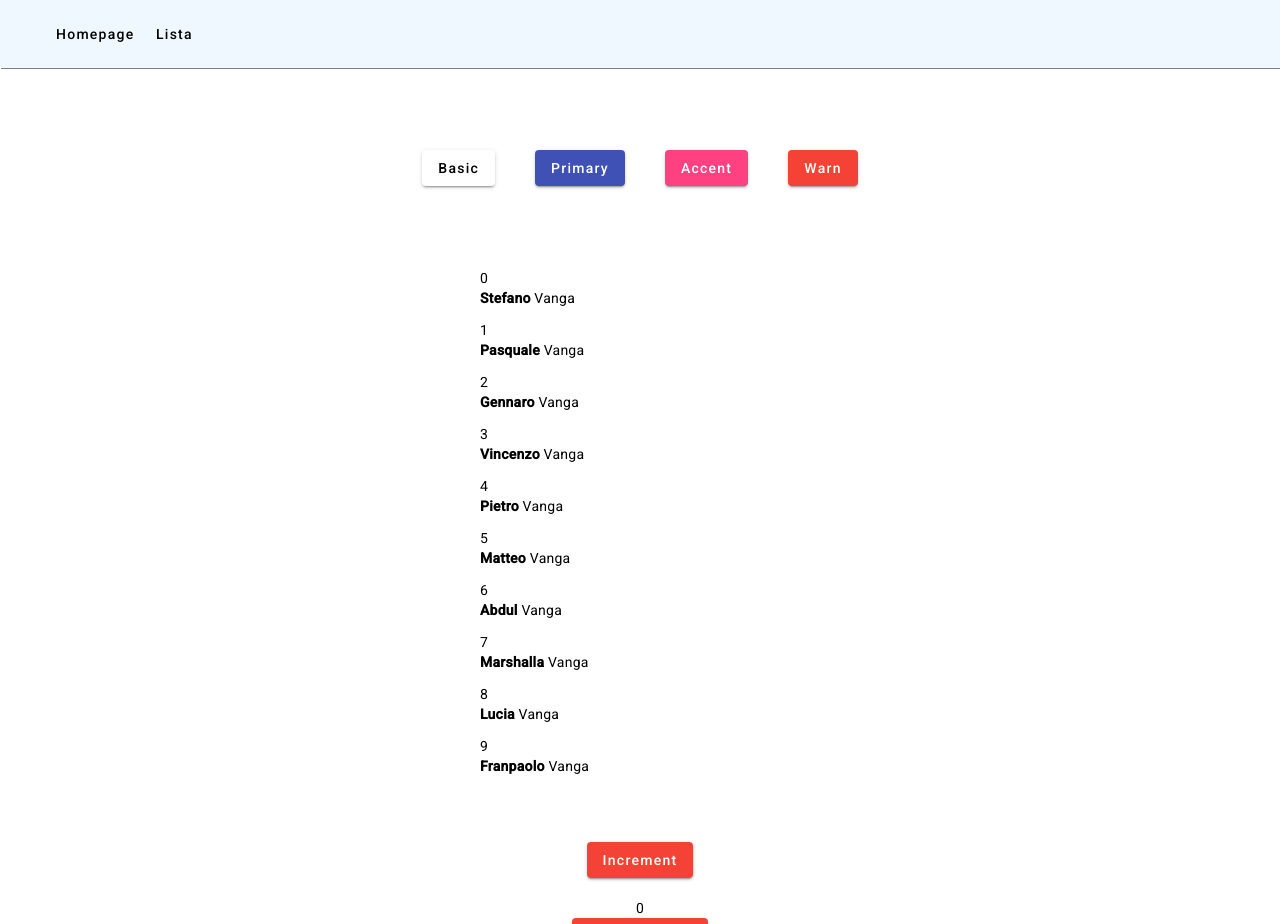
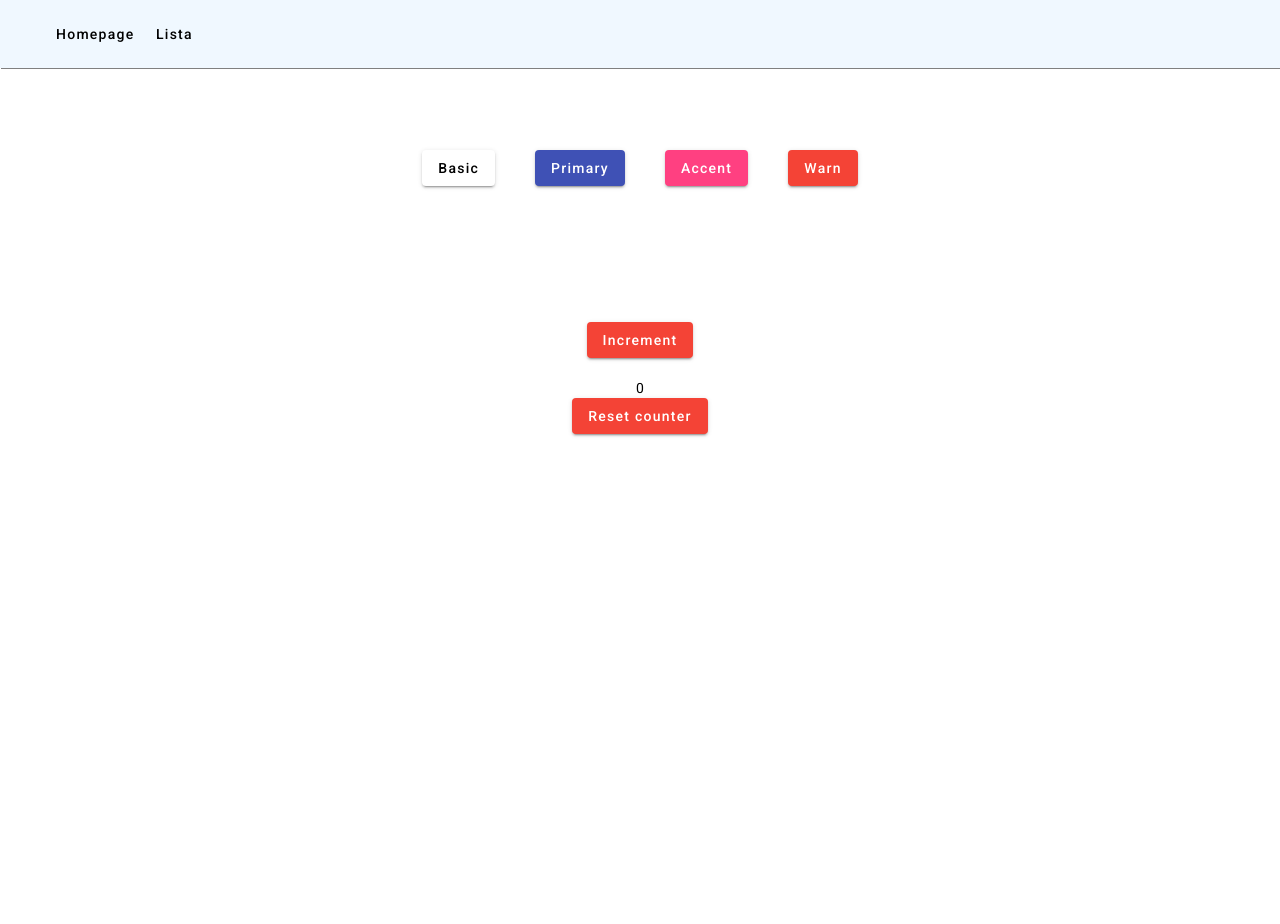
Before and after one commit to Pietro4068/Pietro-s-Repository, an Angular app in the folder corso-angular/: page / in a window 1280 px wide. Shown: the top 924 px of the page. After the commit the page ends 800 px from the top, so only its background shows below. Built offline with nearby package versions, Linux system fonts and the light colour scheme.

Commit message:
Esercizio 2 giorno completo

```diff
--- a/corso-angular/src/app/components/home/homepage/homepage.component.css
+++ b/corso-angular/src/app/components/home/homepage/homepage.component.css
@@ -5,6 +5,13 @@
     height: 200px;
 
 }
+.align1 {
+    display: flex;
+    justify-content: center;
+    align-items: center;
+
+
+}
 
 .button{
     margin: 20px;
--- a/corso-angular/src/app/components/home/homepage/homepage.component.html
+++ b/corso-angular/src/app/components/home/homepage/homepage.component.html
@@ -3,33 +3,45 @@
   <button class="button" mat-raised-button (click)="paperino()" color="primary">
     Primary
   </button>
-  <button class="button" mat-raised-button (click)="pluto()" (click)="cambiaColore3()" color="accent">
+  <button
+    class="button"
+    mat-raised-button
+    (click)="pluto()"
+    (click)="cambiaColore3()"
+    color="accent"
+  >
     Accent
   </button>
-  <button class="button" mat-raised-button (click)="cambiaColore()" color="warn">Warn</button>
+  <button
+    class="button"
+    mat-raised-button
+    (click)="cambiaColore()"
+    color="warn"
+  >
+    Warn
+  </button>
 </div>
-
-<div class="" style="margin-left: 30rem;">
- <div *ngFor="let item of users; let i = index">
-  {{i}} <p><strong>{{item.nome}}   </strong>{{item.cognome}}</p>
-
- </div>
-</div>
-
-<div class="align" style="flex-direction: column;">
+<div class="align" style="flex-direction: column">
   <button
     [disabled]="isDisabled"
     class="button"
     (click)="increment()"
     mat-raised-button
     color="warn"
-  >Increment</button>
-{{ incrementa }}
+  >
+    Increment
+  </button>
+  {{ incrementa }}
 
+  <button (click)="reset()" mat-raised-button color="warn">
+    Reset counter
+  </button>
 
-<button
-    (click)="reset()"
-    mat-raised-button
-    color="warn"
-  >Reset counter</button>
 </div>
+<div class="align1" style="flex-direction: column; ">
+  <div *ngFor="let item of users; index as i">
+    <p *ngIf="i < incrementa">
+      <strong>{{ i + 1}} {{ item.nome }} </strong>{{ item.cognome }}
+    </p>
+  </div>
+</div>
--- a/corso-angular/src/app/components/home/homepage/homepage.component.ts
+++ b/corso-angular/src/app/components/home/homepage/homepage.component.ts
@@ -11,12 +11,11 @@ export class HomepageComponent {
   @Output('changeColor3') changeColor3: EventEmitter<any> = new EventEmitter();
   @Output('changeColor4') changeColor4: EventEmitter<any> = new EventEmitter();
 
-
   @Input() oggetto = '';
 
   incrementa: number = 0;
   isDisabled: boolean = false;
-
+  i: number = 0;
 
   users = [
     {
@@ -85,24 +84,23 @@ export class HomepageComponent {
   pluto() {
     alert(this.oggetto);
   }
-  cambiaColore3(){
-    this.changeColor3.emit()
+  cambiaColore3() {
+    this.changeColor3.emit();
   }
 
-  cambiaColore(){
-    this.changeColor4.emit()
+  cambiaColore() {
+    this.changeColor4.emit();
   }
-
 
   increment() {
     this.incrementa++;
     if (this.incrementa == this.users.length) {
       this.isDisabled = true;
     }
-     ;
   }
   reset() {
     this.incrementa = 0;
     this.isDisabled = false;
   }
+
 }
```
